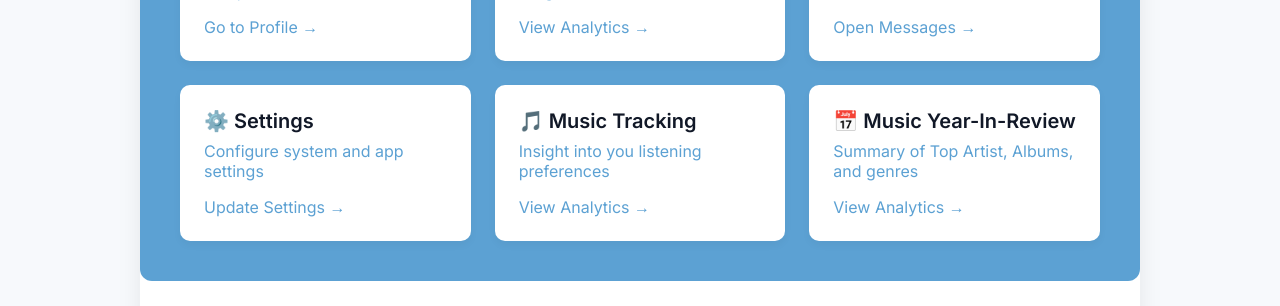
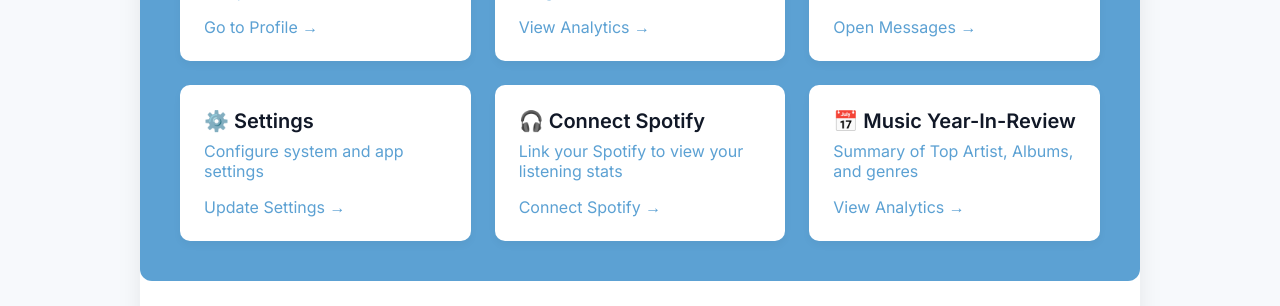
Before and after one commit to ksanch20/cs4300-Harmonet, a Django app: page /user/dashboard/ in a window 1280 px wide. Shown: the part 350-656 px from the top of the page. Run offline with Django 4.2, Linux system fonts and the light colour scheme; a user stored in the database is signed in.

Commit message:
Update dashboard.html
Added spotify connection button to dashboard

```diff
--- a/Harmonet/user/templates/user/dashboard.html
+++ b/Harmonet/user/templates/user/dashboard.html
@@ -51,9 +51,9 @@
           </div>
 
           <div class="card">
-            <h3>🎵 Music Tracking</h3>
-            <p>Insight into you listening preferences</p>
-            <a href="#">View Analytics →</a>
+            <h3>🎧 Connect Spotify</h3>
+            <p>Link your Spotify to view your listening stats</p>
+            <a href="{% url 'spotify_login' %}">Connect Spotify →</a>
           </div>
 
           <div class="card">
```
